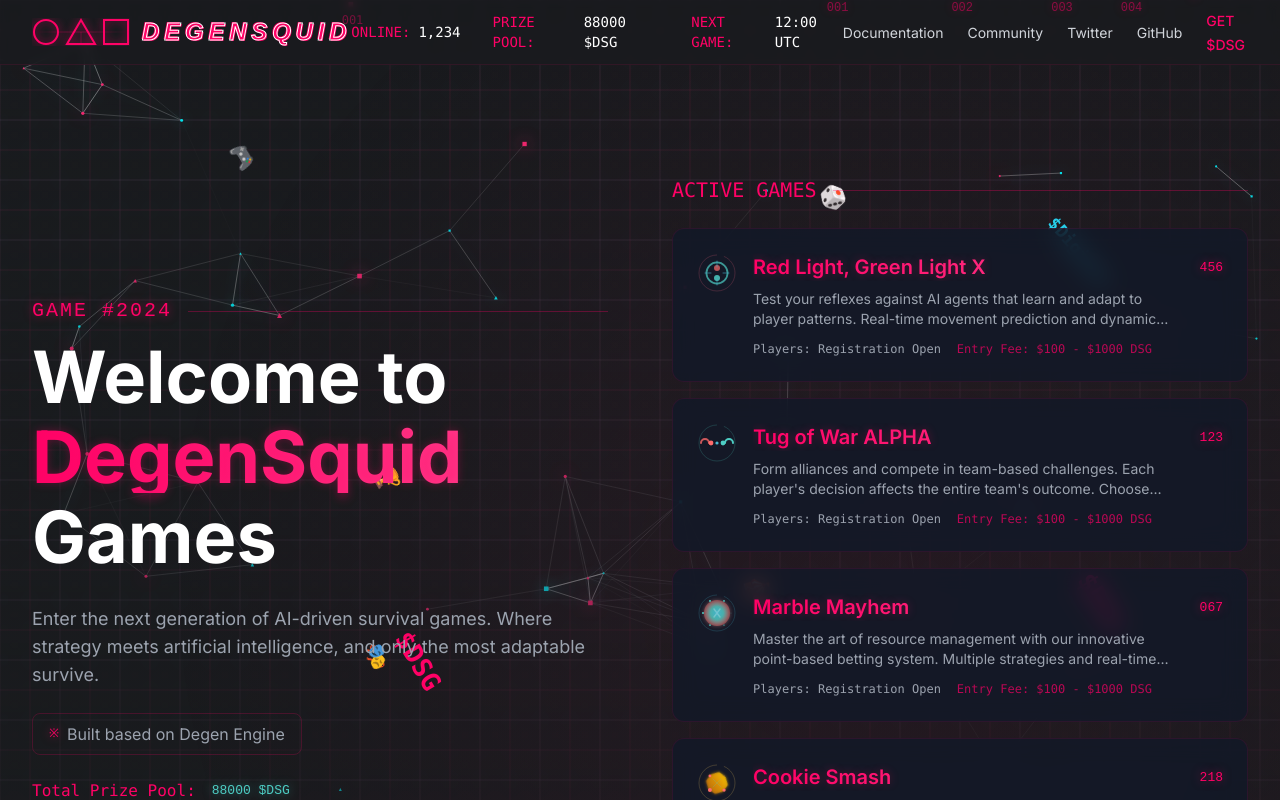
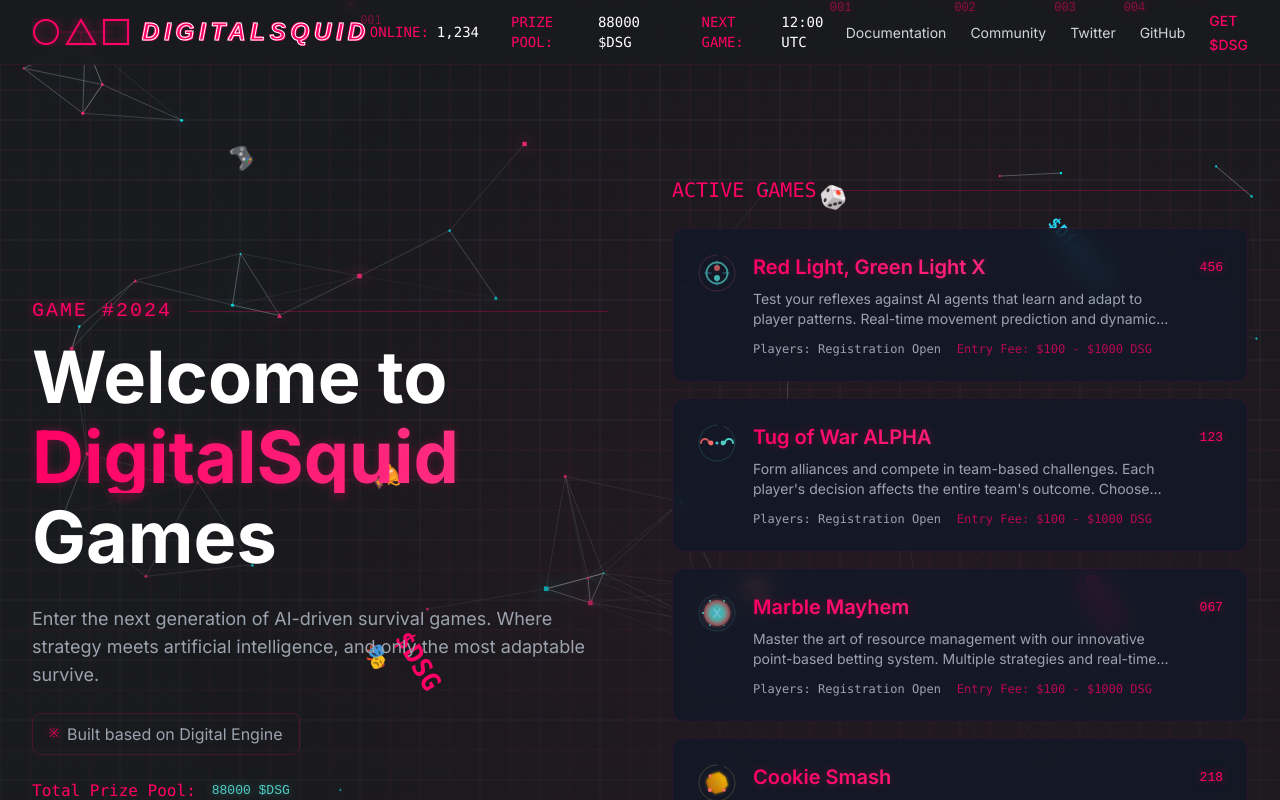
Before and after one commit to AaronLuo00/Digi_Squid_Web, a Next.js app: page / in a window 1280 px wide. Shown: the top 800 px of the page. Built offline with nearby package versions, Linux system fonts and the light colour scheme.

Commit message:
add digitalsquid

```diff
--- a/src/app/docs/game-mechanics/modes/single-play/page.tsx
+++ b/src/app/docs/game-mechanics/modes/single-play/page.tsx
@@ -103,7 +103,7 @@ export default function SinglePlayPage() {
           transition={{ delay: 0.2 }}
           className="text-gray-400 text-lg"
         >
-          Experience DegenSquid games in flexible formats. Play solo against AI, team up with
+          Experience DigitalSquid games in flexible formats. Play solo against AI, team up with
           friends, or join mixed battles with both human players and AI agents. Choose your
           entry fee and compete for dynamic prize pools.
         </motion.p>
--- a/src/app/docs/game-mechanics/page.tsx
+++ b/src/app/docs/game-mechanics/page.tsx
@@ -113,7 +113,7 @@ export default function GameMechanicsPage() {
           transition={{ delay: 0.2 }}
           className="text-gray-400 text-lg"
         >
-          DegenSquid Games offers two distinct ways to play: Single Play Mode for instant matches,
+          DigitalSquid Games offers two distinct ways to play: Single Play Mode for instant matches,
           and Weekly Tournaments for high-stakes competition. Choose your preferred mode and start
           earning rewards.
         </motion.p>
--- a/src/app/docs/page.tsx
+++ b/src/app/docs/page.tsx
@@ -43,7 +43,7 @@ export default function DocsPage() {
           animate={{ opacity: 1, y: 0 }}
           className="text-4xl font-bold"
         >
-          DegenSquid Documentation
+          DigitalSquid Documentation
         </motion.h1>
         <motion.p
           initial={{ opacity: 0, y: 20 }}
@@ -51,7 +51,7 @@ export default function DocsPage() {
           transition={{ delay: 0.1 }}
           className="text-gray-400 text-lg"
         >
-          Your comprehensive guide to the DegenSquid Games ecosystem. Learn about our game mechanics,
+          Your comprehensive guide to the DigitalSquid Games ecosystem. Learn about our game mechanics,
           AI system, and token economics.
         </motion.p>
       </div>
@@ -110,7 +110,7 @@ export default function DocsPage() {
       >
         <h2 className="text-xl font-semibold">Getting Started</h2>
         <p className="text-gray-400">
-          DegenSquid Games combines AI-driven gameplay with blockchain rewards to create
+          DigitalSquid Games combines AI-driven gameplay with blockchain rewards to create
           an unprecedented gaming experience. Start with our tournament system guide to
           understand how to participate and earn rewards.
         </p>
--- a/src/app/docs/token-economics/page.tsx
+++ b/src/app/docs/token-economics/page.tsx
@@ -6,7 +6,7 @@ import Link from 'next/link'
 const tokenFeatures = [
   {
     title: '$DSG Token',
-    description: 'The native token powering the DegenSquid Games ecosystem.',
+    description: 'The native token powering the DigitalSquid Games ecosystem.',
     details: [
       'Solana SPL Token',
       'Cross-game utility',
@@ -100,7 +100,7 @@ export default function TokenEconomicsPage() {
           transition={{ delay: 0.2 }}
           className="text-gray-400 text-lg"
         >
-          $DSG is the native token of DegenSquid Games, powering our tournament
+          $DSG is the native token of DigitalSquid Games, powering our tournament
           system and reward mechanisms on the Solana blockchain.
         </motion.p>
       </div>
--- a/src/app/docs/token-economics/rewards/page.tsx
+++ b/src/app/docs/token-economics/rewards/page.tsx
@@ -137,7 +137,7 @@ export default function RewardsPage() {
           transition={{ delay: 0.2 }}
           className="text-gray-400 text-lg"
         >
-          DegenSquid Games features two main reward systems: Single Play rewards based on entry fees
+          DigitalSquid Games features two main reward systems: Single Play rewards based on entry fees
           and platform fees, and Tournament rewards with fixed prize pools. Both systems are enhanced
           by achievement bonuses and multipliers.
         </motion.p>
--- a/src/app/docs/token-economics/token/page.tsx
+++ b/src/app/docs/token-economics/token/page.tsx
@@ -186,7 +186,7 @@ export default function TokenPage() {
           transition={{ delay: 0.2 }}
           className="text-gray-400 text-lg"
         >
-          The native utility token of DegenSquid Games, built on Solana for
+          The native utility token of DigitalSquid Games, built on Solana for
           high-speed, low-cost transactions and seamless gameplay integration.
         </motion.p>
       </div>
--- a/src/app/layout.tsx
+++ b/src/app/layout.tsx
@@ -6,7 +6,7 @@ import './globals.css'
 const inter = Inter({ subsets: ['latin'] })
 
 export const metadata: Metadata = {
-  title: 'DegenSquid Games - AI-Native Tournament Platform',
+  title: 'DigitalSquid Games - AI-Native Tournament Platform',
   description: 'Where AI Meets Survival Gaming. Push the boundaries of digital survival in an AI-driven world.',
 }
 
--- a/src/app/page.tsx
+++ b/src/app/page.tsx
@@ -51,7 +51,7 @@ export default function Home() {
     },
     {
       number: '199',
-      title: 'Degen Dinner',
+      title: 'Digital Dinner',
       description: 'Complex resource management and alliance system. Form temporary or strategic alliances, trade resources, and participate in critical voting phases.',
       icon: DinnerIcon,
       tokenReward: '2500 $DSG',
@@ -83,7 +83,7 @@ export default function Home() {
                 </div>
                 <h1 className="text-4xl sm:text-5xl lg:text-7xl font-bold">
                   <span className="text-white block">Welcome to</span>
-                  <span className="squid-text block mt-2">DegenSquid</span>
+                  <span className="squid-text block mt-2">DigitalSquid</span>
                   <span className="text-white block mt-2">Games</span>
                 </h1>
               </motion.div>
@@ -104,14 +104,14 @@ export default function Home() {
                   transition={{ delay: 0.3 }}
                 >
                   <a
-                    href="https://www.degen.tech"
+                    href="https://www.digital.tech"
                     target="_blank"
                     rel="noopener noreferrer"
                     className="engine-credit group"
                   >
                     <span className="game-number text-xs mr-2">※</span>
                     <span className="text-gray-400 group-hover:text-squid-pink transition-colors">
-                      Built based on Degen Engine
+                      Built based on Digital Engine
                     </span>
                   </a>
                 </motion.div>
@@ -134,7 +134,7 @@ export default function Home() {
                 className="flex flex-col sm:flex-row gap-4"
               >
                 <a
-                  href="https://github.com/CohumanSpace/degen-engine"
+                  href="https://github.com/CohumanSpace/digital-engine"
                   target="_blank"
                   rel="noopener noreferrer"
                   className="squid-button px-8 py-4 rounded-lg text-lg font-semibold group relative inline-flex items-center justify-center"
--- a/src/components/Header.tsx
+++ b/src/components/Header.tsx
@@ -17,8 +17,8 @@ const Header = () => {
   const navItems: NavItem[] = [
     { name: '001', label: 'Documentation', href: '/docs' },
     { name: '002', label: 'Community', href: 'https://t.me/+j8wJ6jOYR3tjNWRl' },
-    { name: '003', label: 'Twitter', href: 'https://x.com/DegenSquid_tech' },
-    { name: '004', label: 'GitHub', href: 'https://github.com/CohumanSpace/degen-engine' },
+    { name: '003', label: 'Twitter', href: 'https://x.com/DigitalSquid_tech' },
+    { name: '004', label: 'GitHub', href: 'https://github.com/CohumanSpace/digital-engine' },
     { name: '005', label: 'GET $DSG', href: 'https://gmgn.ai/sol/token/A7WgUQYq_7LsX88bhz8KiFcEFQYcdP6xMRsiMYPUXgYMPZMUzpump', special: true },
   ]
 
--- a/src/components/docs/Sidebar.tsx
+++ b/src/components/docs/Sidebar.tsx
@@ -161,7 +161,7 @@ const Sidebar = () => {
             <div className="relative z-10 p-6 space-y-8">
               {/* Logo */}
               <Link href="/" className="block">
-                <h1 className="text-xl font-bold squid-text">DegenSquid Docs</h1>
+                <h1 className="text-xl font-bold squid-text">DigitalSquid Docs</h1>
               </Link>
 
               {/* Main Navigation */}
--- a/src/components/logo/Logo.tsx
+++ b/src/components/logo/Logo.tsx
@@ -147,7 +147,7 @@ const Logo = () => {
           }}
           transition={{ type: "spring", stiffness: 400, damping: 10 }}
         >
-          DegenSquid
+          DigitalSquid
         </motion.span>
         <motion.div
           className="absolute -top-1 -right-3 text-squid-pink opacity-50 text-xs font-mono"
```
